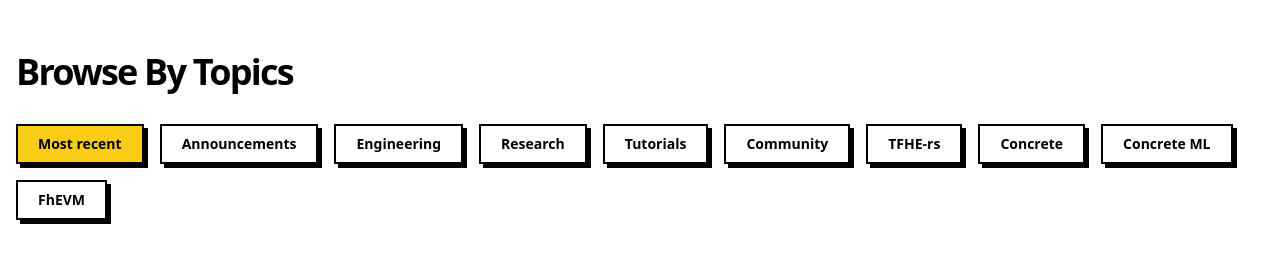
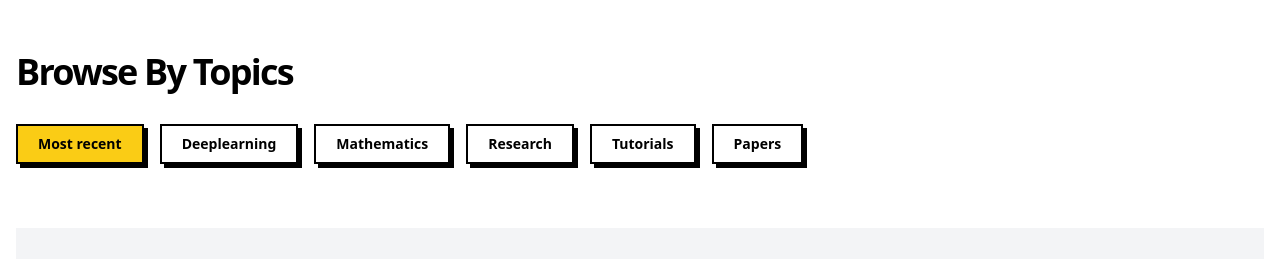
Before and after one commit to MDeus-ai/deus, a React (Create React App) app: page /blog in a window 1280 px wide. Shown: the part 1340-1599 px from the top of the page. Built offline with nearby package versions, Linux system fonts and the light colour scheme; a web font is replaced by a local one.

Commit message:
Version 6M.1.3.0-Updated blog page tags

```diff
--- a/src/pages/BlogPage.js
+++ b/src/pages/BlogPage.js
@@ -28,7 +28,7 @@ const BlogPage = () => {
     return () => { document.title = 'Muhumuza Deus'; };
   }, []);
 
-  const allTags = useMemo(() => ['Most recent', 'Announcements', 'Engineering', 'Research', 'Tutorials', 'Community', 'TFHE-rs', 'Concrete', 'Concrete ML', 'FhEVM'], []);
+  const allTags = useMemo(() => ['Most recent', 'Deeplearning', 'Mathematics', 'Research', 'Tutorials', 'Papers'], []);
   const featuredPosts = useMemo(() => allPosts.filter(p => p.featured === true), [allPosts]);
 
   const filteredPosts = useMemo(() => {
```
